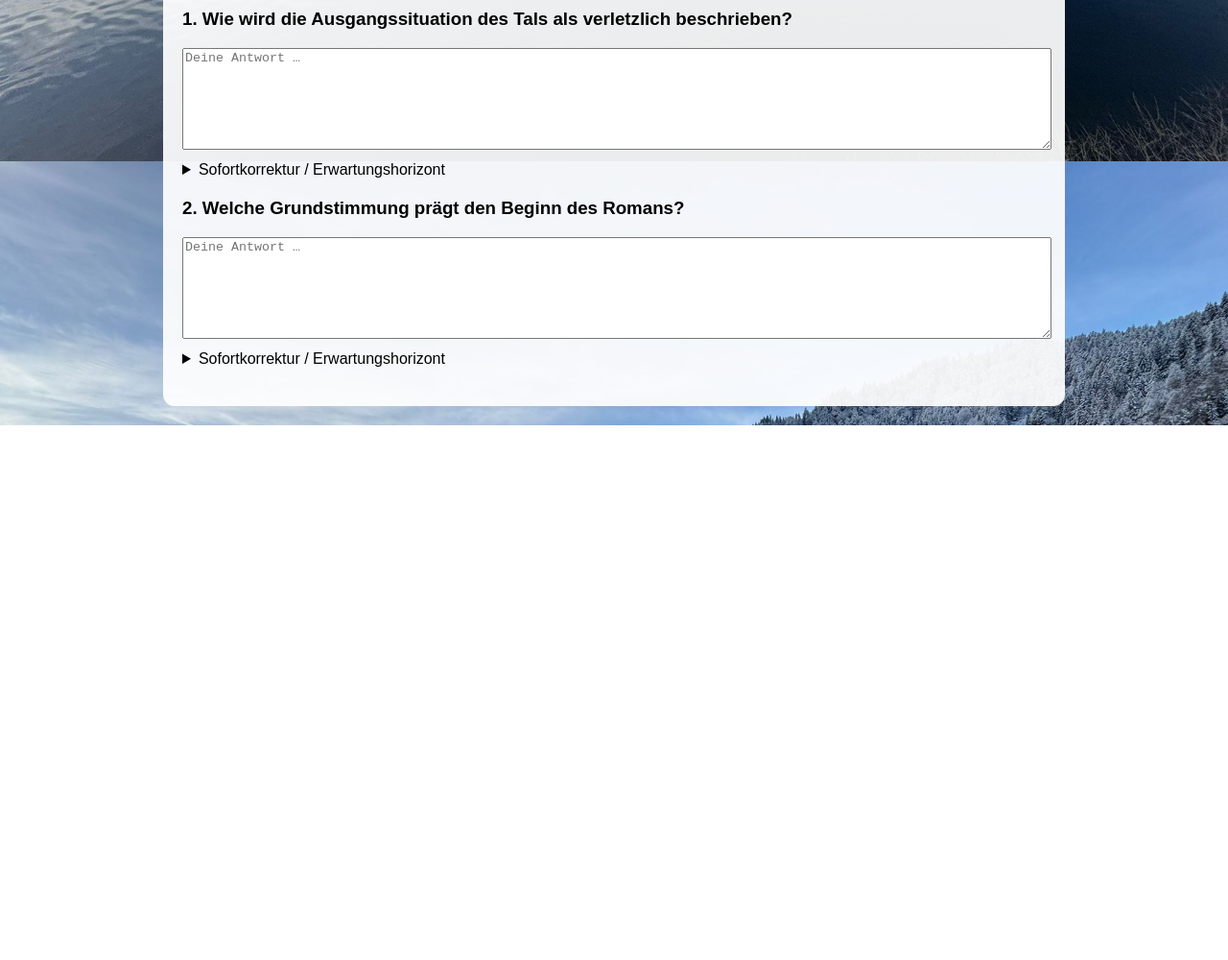
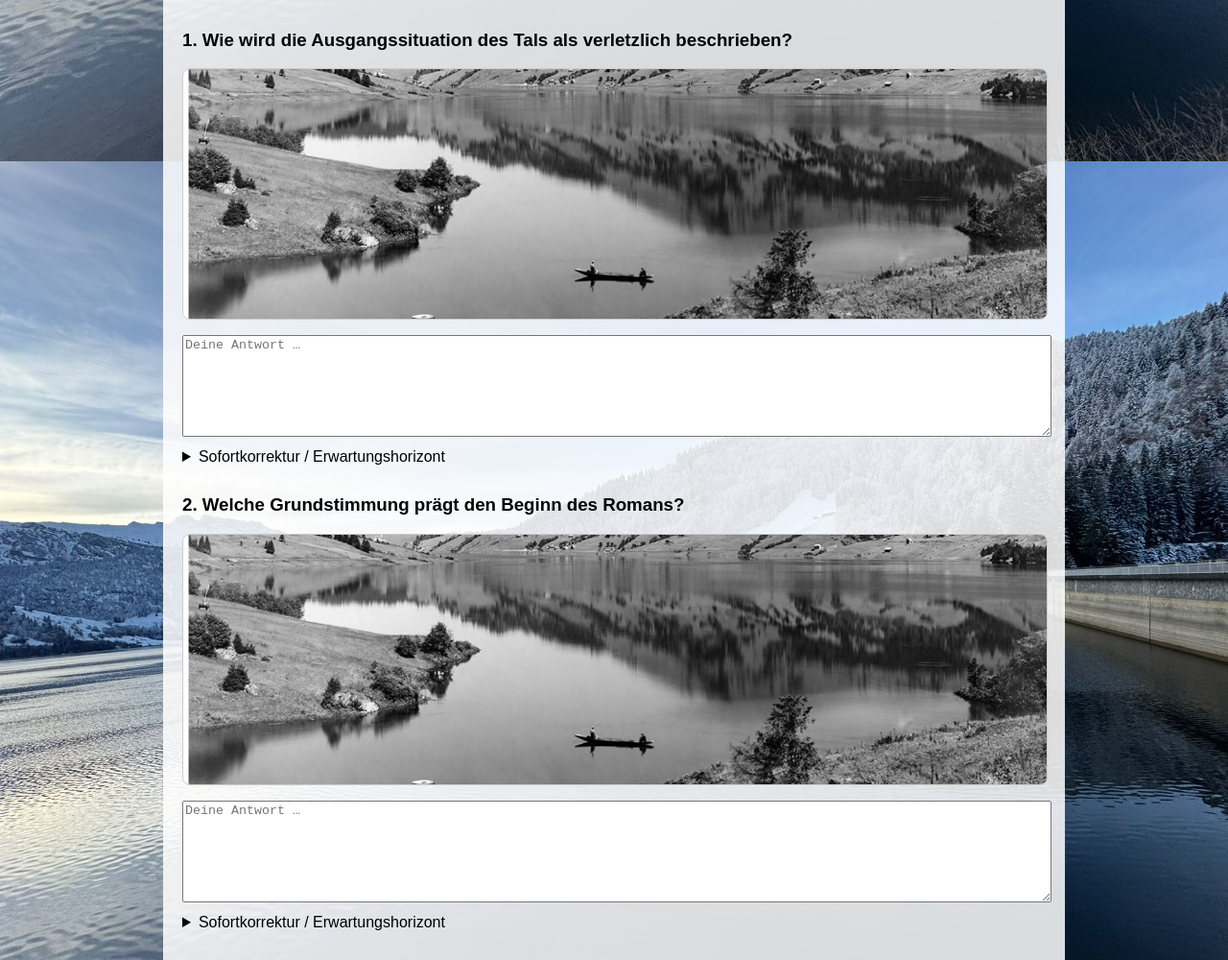
Before and after one commit to PatrickFischerKSA/Talwasser_Leseassistent, a plain HTML site: page I_01.html in a window 1280 px wide. Shown: the part 792-1792 px from the top of the page at 96% size. Before the commit the page ends 1235 px from the top, so only its background shows below. Drawn offline with Linux system fonts and the light colour scheme.

Commit message:
Add files via upload

```diff
--- a/I_01.html
+++ b/I_01.html
@@ -5,15 +5,18 @@
   <title>Talwasser – I_01</title>
   <link rel="stylesheet" href="style.css">
 </head>
+
 <body>
   <div class="container">
     <a href="index.html">← Zur Übersicht</a>
+
     <h1>Talwasser – Kapitel I_01</h1>
 
     <iframe src="I_01.pdf"></iframe>
 
     <div class="question">
       <h3>1. Wie wird die Ausgangssituation des Tals als verletzlich beschrieben?</h3>
+      <img src="Waegitalersee.jpg" alt="Wägitalersee" class="question-image">
       <textarea placeholder="Deine Antwort …"></textarea>
       <details>
         <summary>Sofortkorrektur / Erwartungshorizont</summary>
@@ -24,6 +27,7 @@
 
     <div class="question">
       <h3>2. Welche Grundstimmung prägt den Beginn des Romans?</h3>
+      <img src="Waegitalersee.jpg" alt="Wägitalersee" class="question-image">
       <textarea placeholder="Deine Antwort …"></textarea>
       <details>
         <summary>Sofortkorrektur / Erwartungshorizont</summary>
--- a/style.css
+++ b/style.css
@@ -1,4 +1,3 @@
-
 body {
   margin: 0;
   padding: 20px;
@@ -12,7 +11,7 @@ body {
 .container {
   max-width: 900px;
   margin: auto;
-  background: rgba(255,255,255,0.92);
+  background: rgba(255,255,255,0.85);
   padding: 20px;
   border-radius: 12px;
 }
@@ -24,12 +23,18 @@ iframe {
   margin-bottom: 20px;
 }
 
-h1 {
-  margin-top: 0;
+.question {
+  margin-bottom: 30px;
 }
 
-.question {
-  margin-bottom: 20px;
+.question-image {
+  display: block;
+  width: 100%;
+  max-height: 260px;
+  object-fit: cover;
+  margin: 12px 0 16px 0;
+  border-radius: 8px;
+  border: 1px solid #ccc;
 }
 
 textarea {
```
